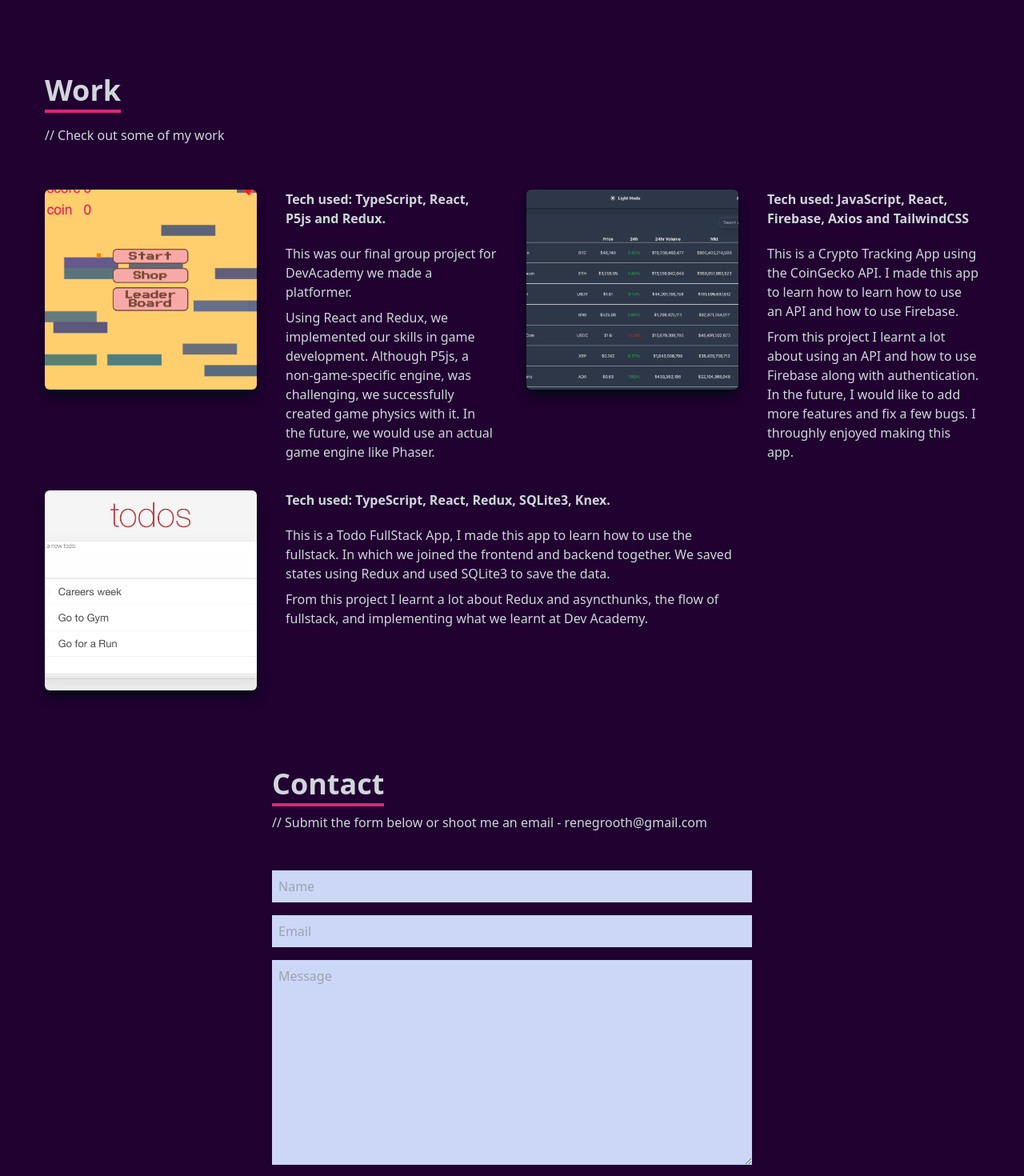
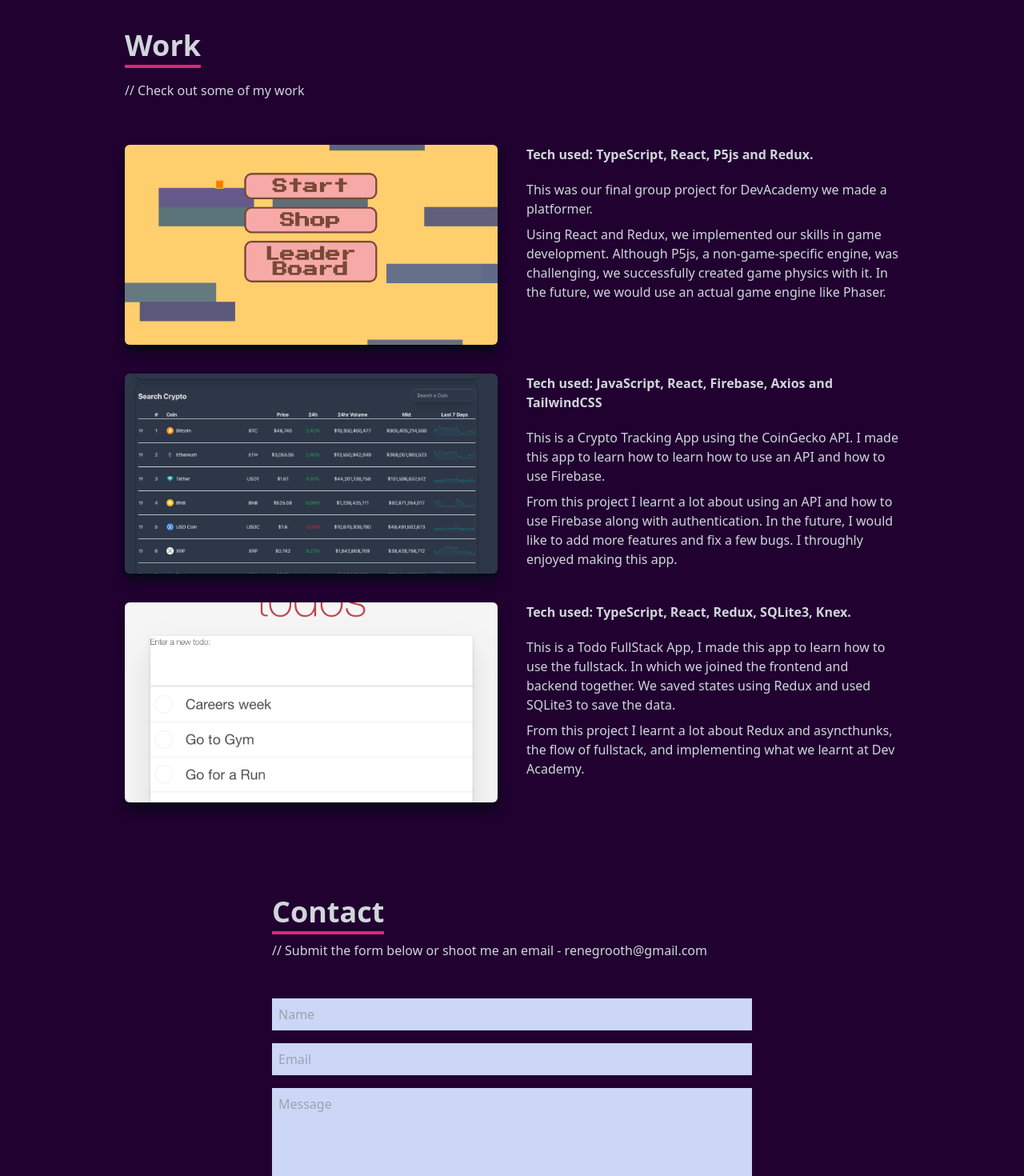
Before and after one commit to pulsarbeam/personal-website, a React (Vite) app: page / in a window 1280 px wide. Shown: the part 2280-3750 px from the top of the page at 80% size. Built offline with nearby package versions, Linux system fonts and the light colour scheme.

Commit message:
fixed bugs

```diff
--- a/src/components/Contact.tsx
+++ b/src/components/Contact.tsx
@@ -3,7 +3,7 @@ import { Element } from 'react-scroll'
 const Contact = () => {
   return (
     <Element name="contact">
-      <div className="w-full h-full bg-[#200130] flex justify-center items-center p-10">
+      <div className="w-full h-full bg-[#200130] flex justify-center items-center pt-[200px]">
         <form
           method="POST"
           action="https://getform.io/f/31cbc424-080f-4ccb-bd35-b23de9773adb"
--- a/src/components/Work.tsx
+++ b/src/components/Work.tsx
@@ -7,14 +7,14 @@ const Work = () => {
   return (
     <Element name="work">
       <div className="w-full md:h-screen bg-[#200130] text-gray-300">
-        <div className="max-w-[1200px] mx-auto p-4 flex flex-col justify-center h-full w-full pb-[100px]">
+        <div className="max-w-[1000px] mx-auto p-4 flex flex-col justify-center h-full w-full">
           <div className="pb-8">
             <h1 className="text-4xl font-bold inline border-b-4 text-gray-300 border-pink-600">
               Work
             </h1>
             <p className="py-6">// Check out some of my work</p>
           </div>
-          <div className="grid grid-cols-3 md:grid-cols-4 gap-9">
+          <div className="grid grid-cols-1 md:grid-cols-2 gap-9">
             <div
               style={{ backgroundImage: `url(${squishy})` }}
               className="shadow-lg shadow-[#040c16] group container rounded-md flex justify-center items-center mx-auto content-div"
@@ -114,7 +114,7 @@ const Work = () => {
                 </div>
               </div>
             </div>
-            <div className="md:col-span-2">
+            <div>
               <p className="text-left font-bold mb-5">
                 Tech used: TypeScript, React, Redux, SQLite3, Knex.
               </p>
```
